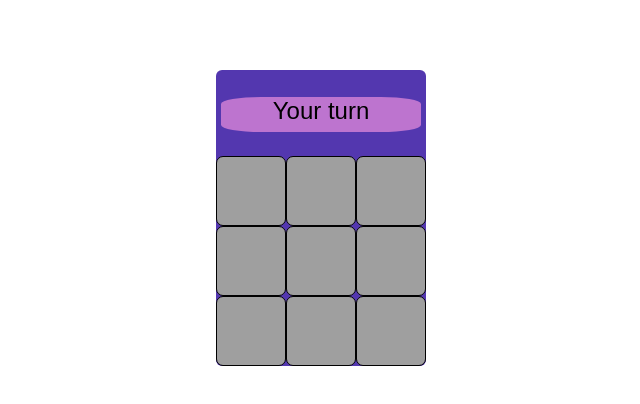
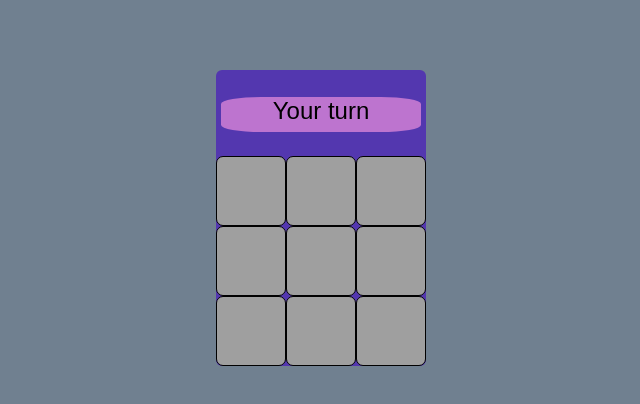
Before and after one commit to vladik2312/tiktaktoe.github.io, a plain HTML site: page index.html in a window 1280 px wide. Shown: the whole page, without its empty margins (319-959 px from the left). Drawn offline with Linux system fonts and the light colour scheme.

Commit message:
Update style.css
Black style

```diff
--- a/style.css
+++ b/style.css
@@ -1,3 +1,6 @@
+body {
+    background-color: SlateGrey;
+}
 .game {
     margin: 70px auto;
     width: 210px;
```
